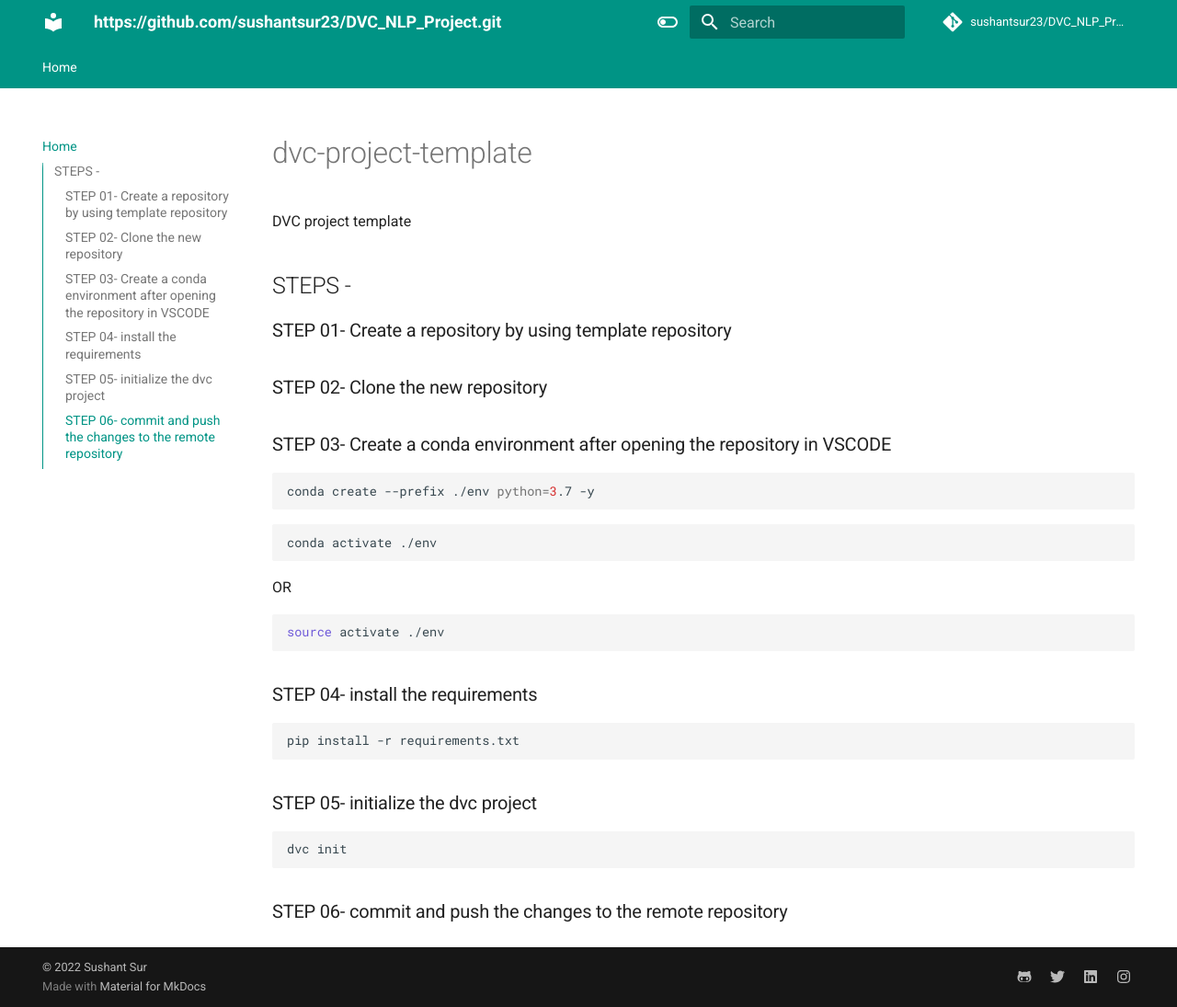
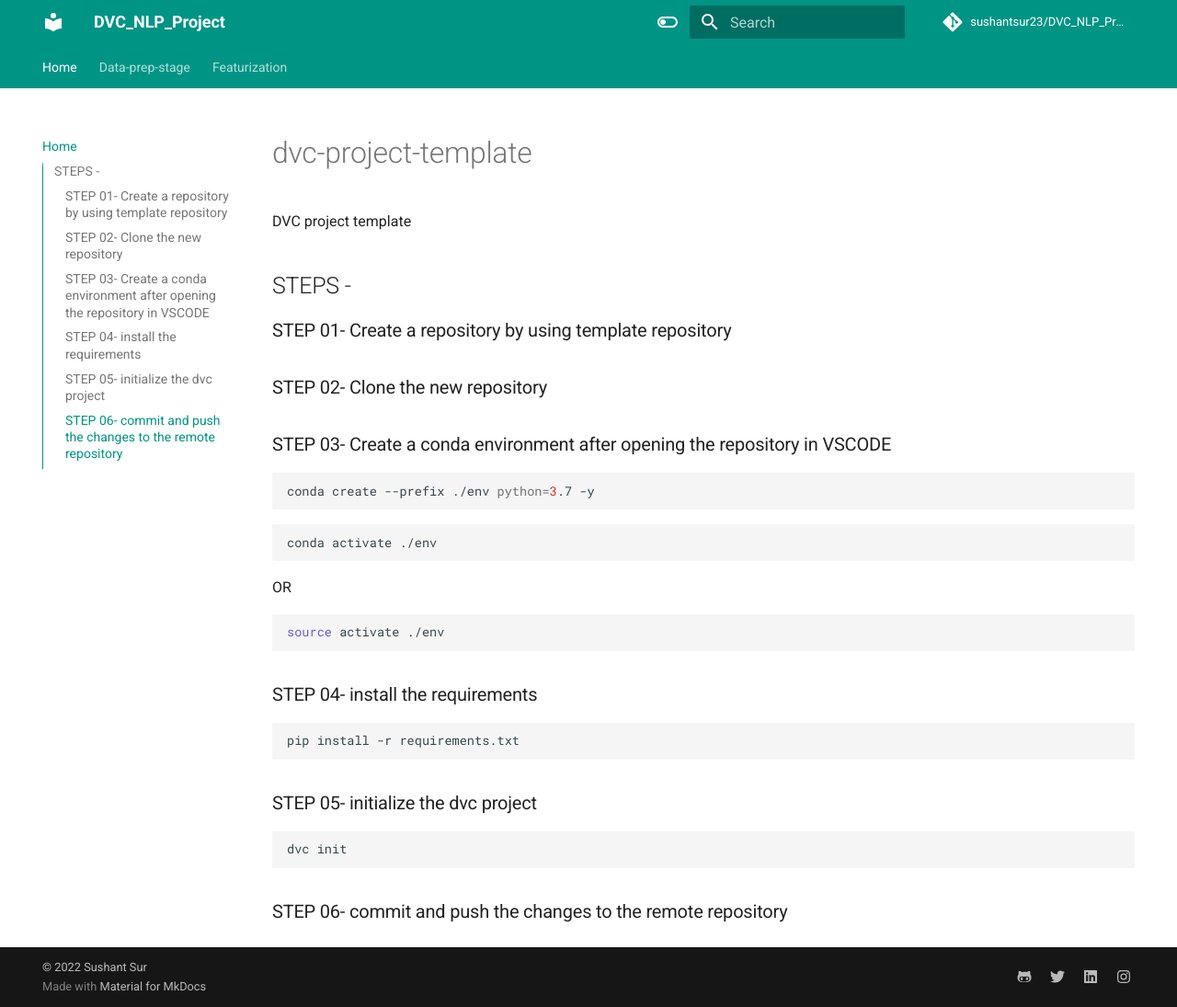
Before and after one commit to c17hawke/DVC_NLP_Project, an MkDocs documentation site: the page built from docs/index.md, in a window 1280 px wide and 1095 px high. Shown: the whole window at 92% size. Built offline with MkDocs 1.6.1 and Material for MkDocs 9.7.7, drawn with Linux system fonts in a browser that asks for light colours; comment, search, counter and statistics services are not loaded.

Commit message:
mkdocs updated

```diff
--- a/mkdocs.yml
+++ b/mkdocs.yml
@@ -1,15 +1,17 @@
 # Project information
-site_name: https://github.com/sushantsur23/DVC_NLP_Project.git
+site_name: DVC_NLP_Project
 # defeine TOC or order of website-
 nav:
   - Home: index.md
+  - Data-prep-stage: data_prep.md
+  - Featurization: featurization.md
 
 site_author: Sushant Sur
 site_description: >-
   DESCRIPTION
 # Repository
-repo_name: sushantsur23/DVC_NLP_Project.git
-repo_url: https://github.com/sushantsur23/DVC_NLP_Project.git
+repo_name: sushantsur23/DVC_NLP_Project
+repo_url: https://github.com/sushantsur23/DVC_NLP_Project
 
 # Configuration
 theme:
```
